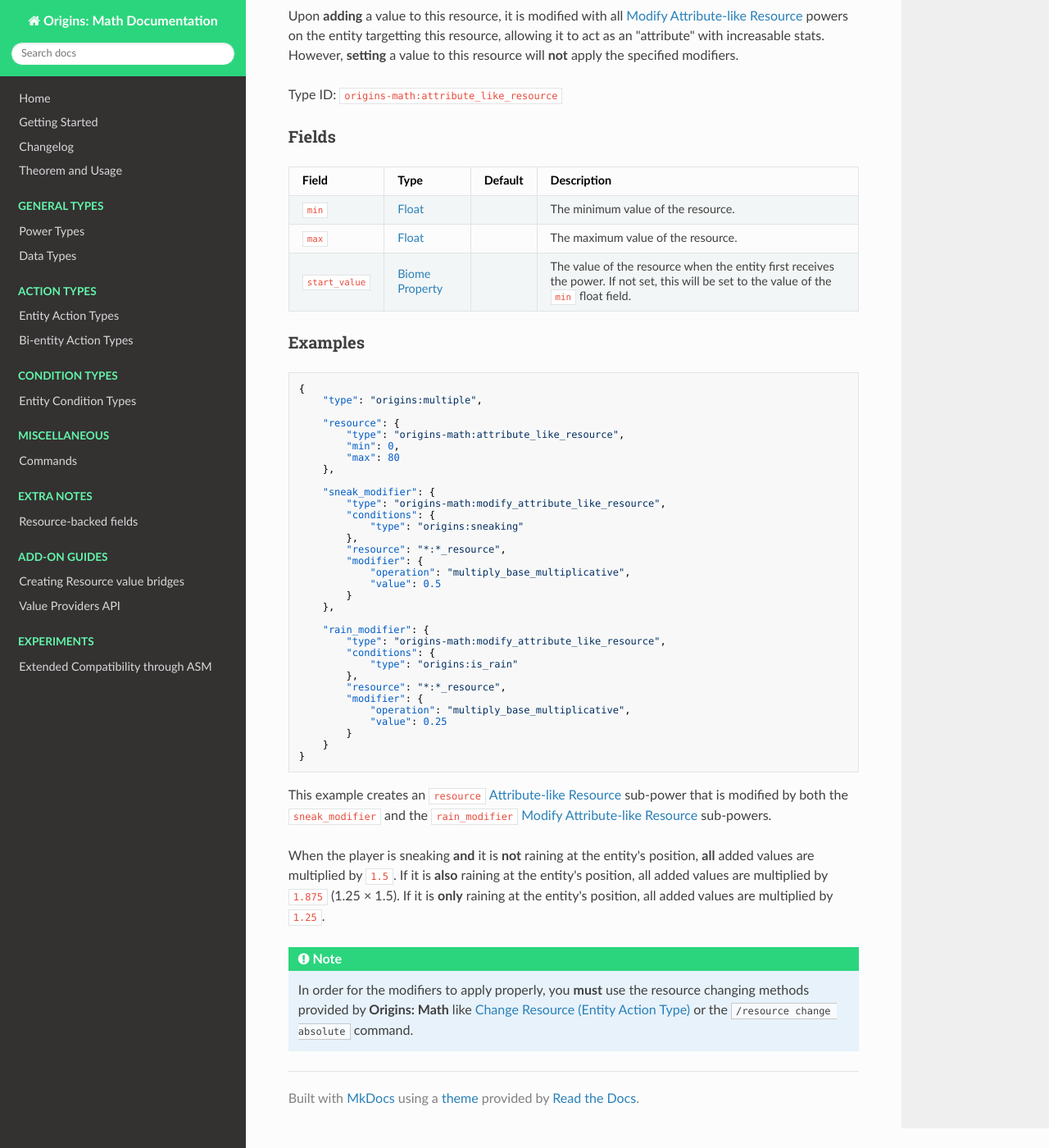
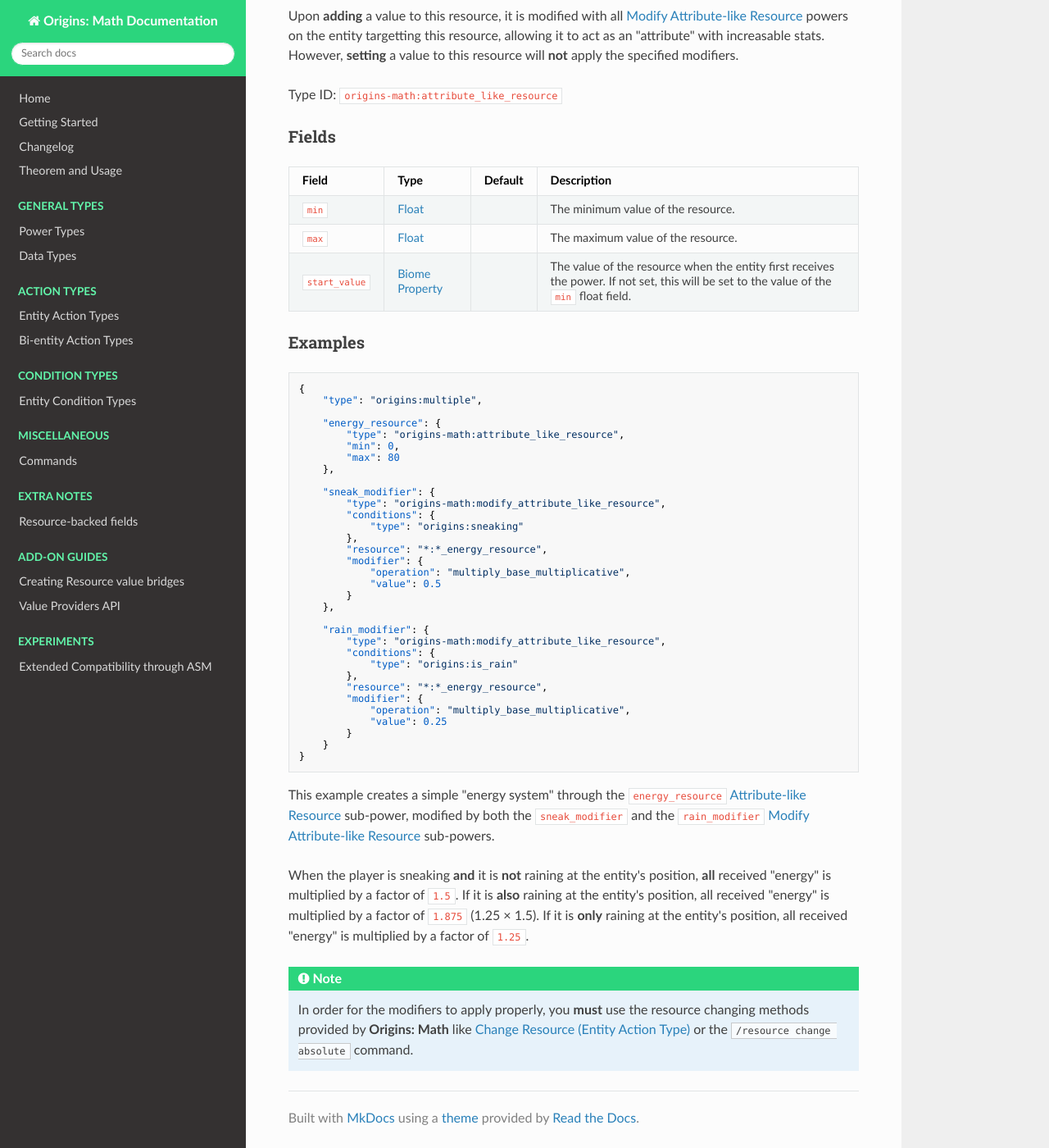
Before and after one commit to xrickastley/origins-math-docs, an MkDocs documentation site: the page built from docs/types/power_types/attribute_like_resource.md, in a window 1280 px wide and 1400 px high, scrolled down 272 px. Shown: the whole window at 82% size. Built offline with MkDocs 1.6.1, drawn with Linux system fonts in a browser that asks for light colours; nearby versions of some CDN libraries.

Commit message:
Updated Attribute-like resource page for enhanced clarity.

````diff
--- a/docs/types/power_types/attribute_like_resource.md
+++ b/docs/types/power_types/attribute_like_resource.md
@@ -24,7 +24,7 @@ Type ID: `origins-math:attribute_like_resource`
 {
 	"type": "origins:multiple",
 
-	"resource": {
+	"energy_resource": {
 		"type": "origins-math:attribute_like_resource",
 		"min": 0,
 		"max": 80
@@ -35,7 +35,7 @@ Type ID: `origins-math:attribute_like_resource`
 		"conditions": {
 			"type": "origins:sneaking"
 		},
-		"resource": "*:*_resource",
+		"resource": "*:*_energy_resource",
 		"modifier": {
 			"operation": "multiply_base_multiplicative",
 			"value": 0.5
@@ -47,7 +47,7 @@ Type ID: `origins-math:attribute_like_resource`
 		"conditions": {
 			"type": "origins:is_rain"
 		},
-		"resource": "*:*_resource",
+		"resource": "*:*_energy_resource",
 		"modifier": {
 			"operation": "multiply_base_multiplicative",
 			"value": 0.25
@@ -55,9 +55,9 @@ Type ID: `origins-math:attribute_like_resource`
 	}
 }
 ```
-This example creates an `resource` [Attribute-like Resource](#attribute-like-resource) sub-power that is modified by both the `sneak_modifier` and the `rain_modifier` [Modify Attribute-like Resource](./modify_attribute_like_resource.md) sub-powers.
+This example creates a simple "energy system" through the `energy_resource` [Attribute-like Resource](#attribute-like-resource) sub-power, modified by both the `sneak_modifier` and the `rain_modifier` [Modify Attribute-like Resource](./modify_attribute_like_resource.md) sub-powers.
 
-When the player is sneaking **and** it is **not** raining at the entity's position, **all** added values are multiplied by `1.5`. If it is **also** raining at the entity's position, all added values are multiplied by `1.875` (1.25 × 1.5). If it is **only** raining at the entity's position, all added values are multiplied by `1.25`.
+When the player is sneaking **and** it is **not** raining at the entity's position, **all** received "energy" is multiplied by a factor of `1.5`. If it is **also** raining at the entity's position, all received "energy" is multiplied by a factor of `1.875` (1.25 × 1.5). If it is **only** raining at the entity's position, all received "energy" is multiplied by a factor of `1.25`.
 
 !!! note
 	In order for the modifiers to apply properly, you **must** use the resource changing methods provided by **Origins: Math** like [Change Resource (Entity Action Type)](../entity_action_types/change_resource.md) or the [`/resource change absolute`](../../misc/commands/resource.md) command.
````
